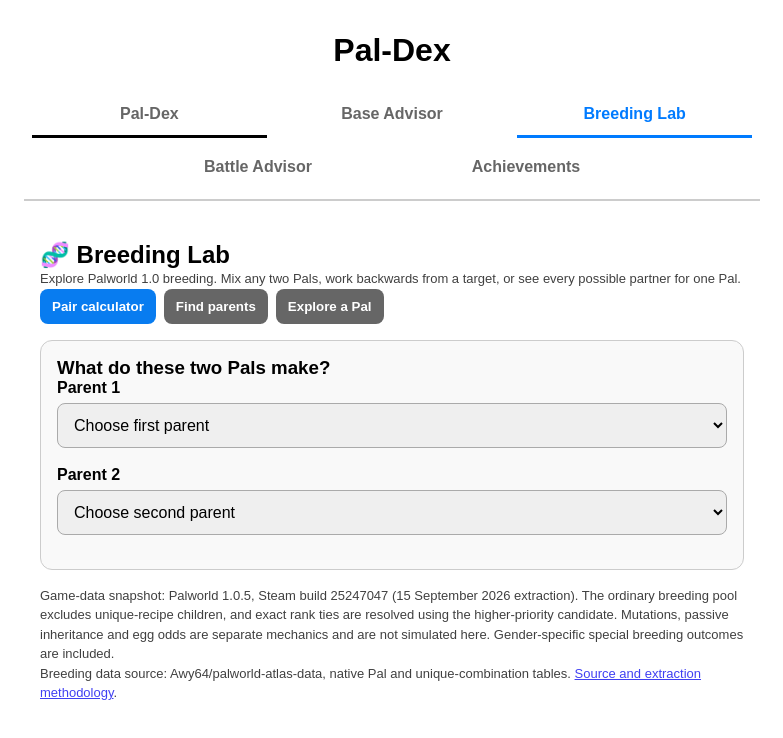
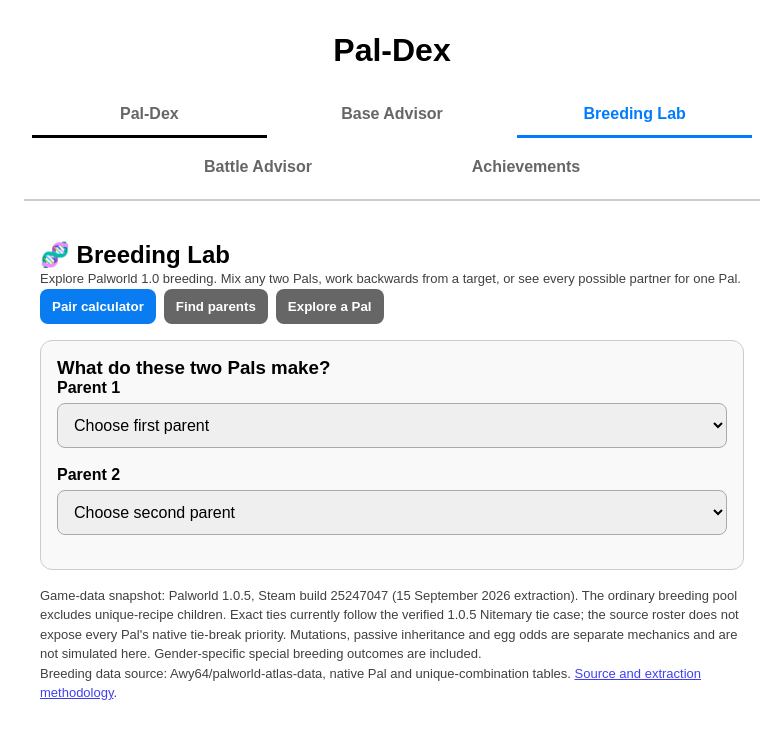
Before and after one commit to ray-seal/paldex, a React (Vite) app: page / in a window 1280 px wide. Both pictures are taken after a click on the button "Breeding Lab". Shown: the top 738 px of the page, without its empty margins (248-1031 px from the left). Built offline with nearby package versions, Linux system fonts and the light colour scheme.

Commit message:
Document the remaining breeding tie-break limitation

```diff
--- a/src/components/BreedingCalculator.jsx
+++ b/src/components/BreedingCalculator.jsx
@@ -131,7 +131,7 @@ export default function BreedingCalculator({ allPals, theme }) {
                 <div style={{display:"grid",gridTemplateColumns:"repeat(auto-fit,minmax(230px,1fr))",gap:8}}>{partnerRows.map(row=><div key={row.partner} style={{padding:12,borderRadius:8,background:theme.bg,border:"1px solid "+theme.border}}><strong>{name(explore)} + {name(row.partner)}</strong><div style={{marginTop:6}}>{row.children.map(name).join(" / ")}</div></div>)}</div>
             </>}
         </section>}
-        <p style={muted}>Game-data snapshot: Palworld 1.0.5, Steam build 25247047 (15 September 2026 extraction). The ordinary breeding pool excludes unique-recipe children, and exact rank ties are resolved using the higher-priority candidate. Mutations, passive inheritance and egg odds are separate mechanics and are not simulated here. Gender-specific special breeding outcomes are included.</p>
+        <p style={muted}>Game-data snapshot: Palworld 1.0.5, Steam build 25247047 (15 September 2026 extraction). The ordinary breeding pool excludes unique-recipe children. Exact ties currently follow the verified 1.0.5 Nitemary tie case; the source roster does not expose every Pal's native tie-break priority. Mutations, passive inheritance and egg odds are separate mechanics and are not simulated here. Gender-specific special breeding outcomes are included.</p>
         <p style={muted}>Breeding data source: Awy64/palworld-atlas-data, native Pal and unique-combination tables. <a href="https://github.com/Awy64/palworld-atlas-data" target="_blank" rel="noreferrer">Source and extraction methodology</a>.</p>
     </div>;
 }
```
